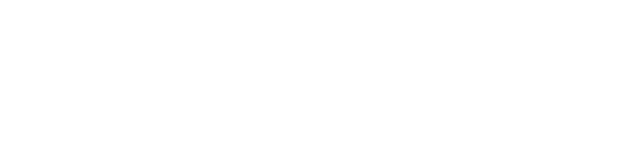
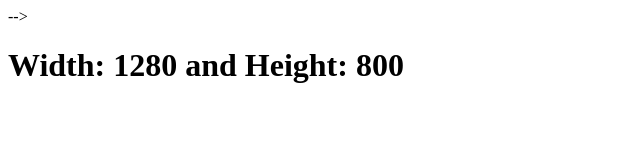
Before and after one commit to acciojob/screen-size-DrSuraj, a website: page main.html in a window 1280 px wide. Shown: the whole page, without its empty margins (0-640 px from the left). Drawn offline with Linux system fonts and the light colour scheme.

Commit message:
created a submission

```diff
--- a/main.html
+++ b/main.html
@@ -1,4 +1,4 @@
-<!DOCTYPE html>
+<!-- <!DOCTYPE html>
 
 <html>
 
@@ -14,3 +14,40 @@
 </body>
 
 </html>
+ -->
+
+ <!DOCTYPE html>
+<html lang="en">
+<head>
+    <meta charset="UTF-8">
+    <meta name="viewport" content="width=device-width, initial-scale=1.0">
+    <title>Screen Size</title>
+</head>
+<body>
+
+<div id="sizeInfo">
+    <h1 id="sizeText"></h1>
+</div>
+
+<script>
+    // Function to update the screen size in the h1 tag
+    function updateScreenSize() {
+        const width = window.innerWidth || document.documentElement.clientWidth || document.body.clientWidth;
+        const height = window.innerHeight || document.documentElement.clientHeight || document.body.clientHeight;
+
+        // Get the h1 element
+        const sizeTextElement = document.getElementById('sizeText');
+
+        // Update the content of the h1 tag
+        sizeTextElement.textContent = `Width: ${width} and Height: ${height}`;
+    }
+
+    // Initial call to set the initial screen size
+    updateScreenSize();
+
+    // Event listener for window resize
+    window.addEventListener('resize', updateScreenSize);
+</script>
+
+</body>
+</html>
```
